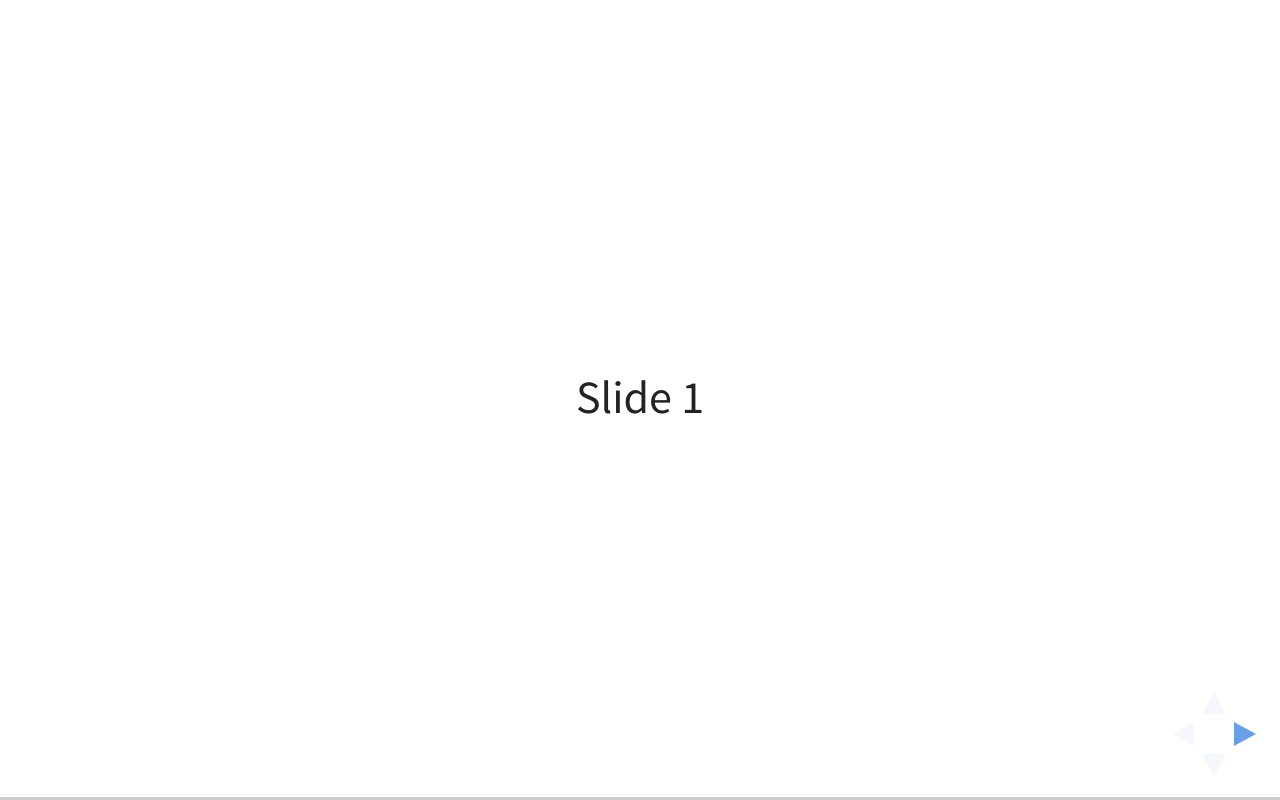
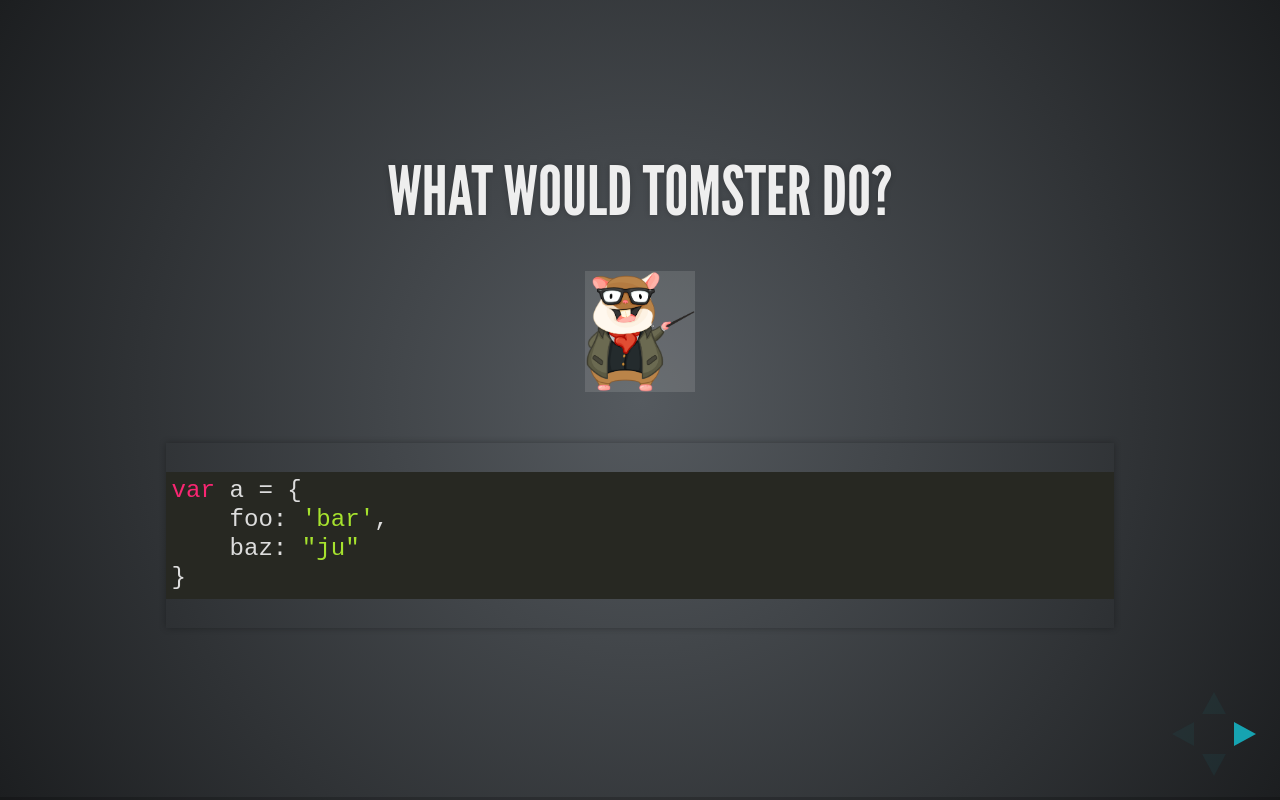
Before and after one commit to bartocc/frenchkit-2017-slides, a website: page index.html in a window 1280 px wide. Drawn offline with Linux system fonts and the light colour scheme.

Commit message:
add monokai highlight.js theme

```diff
--- a/index.html
+++ b/index.html
@@ -7,10 +7,10 @@
 		<title>What would Tomster do? - Frenchkit 2017</title>
 
 		<link rel="stylesheet" href="css/reveal.css">
-		<link rel="stylesheet" href="css/theme/white.css">
+		<link rel="stylesheet" href="css/theme/league.css">
 
 		<!-- Theme used for syntax highlighting of code -->
-		<link rel="stylesheet" href="lib/css/zenburn.css">
+		<link rel="stylesheet" href="lib/css/monokai.css">
 
 		<!-- Printing and PDF exports -->
 		<script>
@@ -24,7 +24,20 @@
 	<body>
 		<div class="reveal">
 			<div class="slides">
-				<section>Slide 1</section>
+				<section data-markdown>
+					<textarea data-template>
+						### What would Tomster do?
+						<img class="plain" width="100" src="images/teaching.png" alt="Teaching Tomster">
+						<pre>
+							<code data-trim data-noescape>
+								var a = {
+									foo: 'bar',
+									baz: "ju"
+								}
+							</code>
+						</pre>
+					</textarea>
+				</section>
 				<section>Slide 2</section>
 			</div>
 		</div>
--- /dev/null
+++ b/lib/css/monokai.css
@@ -0,0 +1,70 @@
+/*
+Monokai style - ported by Luigi Maselli - http://grigio.org
+*/
+
+.hljs {
+  display: block;
+  overflow-x: auto;
+  padding: 0.5em;
+  background: #272822; color: #ddd;
+}
+
+.hljs-tag,
+.hljs-keyword,
+.hljs-selector-tag,
+.hljs-literal,
+.hljs-strong,
+.hljs-name {
+  color: #f92672;
+}
+
+.hljs-code {
+  color: #66d9ef;
+}
+
+.hljs-class .hljs-title {
+  color: white;
+}
+
+.hljs-attribute,
+.hljs-symbol,
+.hljs-regexp,
+.hljs-link {
+  color: #bf79db;
+}
+
+.hljs-string,
+.hljs-bullet,
+.hljs-subst,
+.hljs-title,
+.hljs-section,
+.hljs-emphasis,
+.hljs-type,
+.hljs-built_in,
+.hljs-builtin-name,
+.hljs-selector-attr,
+.hljs-selector-pseudo,
+.hljs-addition,
+.hljs-variable,
+.hljs-template-tag,
+.hljs-template-variable {
+  color: #a6e22e;
+}
+
+.hljs-comment,
+.hljs-quote,
+.hljs-deletion,
+.hljs-meta {
+  color: #75715e;
+}
+
+.hljs-keyword,
+.hljs-selector-tag,
+.hljs-literal,
+.hljs-doctag,
+.hljs-title,
+.hljs-section,
+.hljs-type,
+.hljs-selector-id {
+  font-weight: bold;
+}
```
